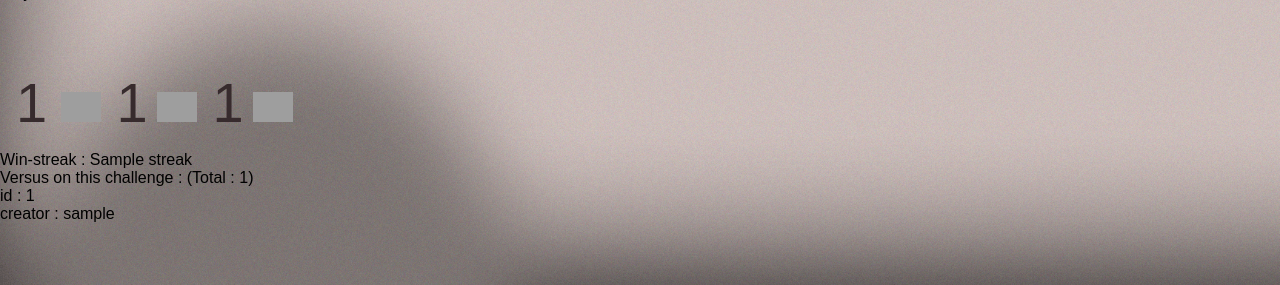
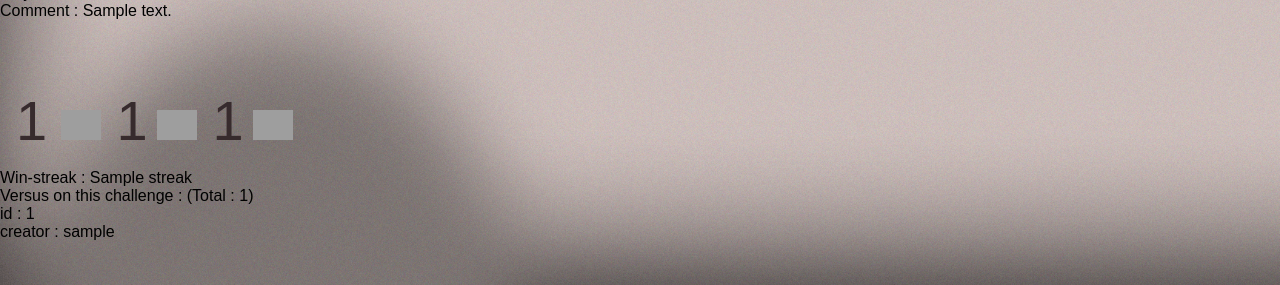
Before and after one commit to Charlydcn/TBOI_Challenge, a Symfony app: template templates/challenge/show.html.twig in a window 1280 px wide. Shown: the part 515-800 px from the top of the page. Run offline with Twig, Linux system fonts and the light colour scheme; the template is opened without the code that fills it: most values are stand-ins (such as "Sample title", 1, 10 or a date in 2020); grey boxes marked "Sample" are stand-in pictures; some libraries are stand-ins or nearby versions; some web fonts are replaced; grey boxes are pictures that could not be loaded.

Commit message:
v/chall/show: display comment

```diff
--- a/templates/challenge/show.html.twig
+++ b/templates/challenge/show.html.twig
@@ -35,6 +35,9 @@
                     <p>Completion time : {{ player.completionTime ? player.completionTime|date('H:i:s') : "Unknown" }}</p>
                 {% endif %}
                 <p>Play date : {{ player.playDate|date('d/m/Y H:i') }}</p>
+                {% if player.comment %}
+                    <p>Comment : {{ player.comment }}</p>
+                {% endif %}
             </div>
             <br>
             <br>
```
